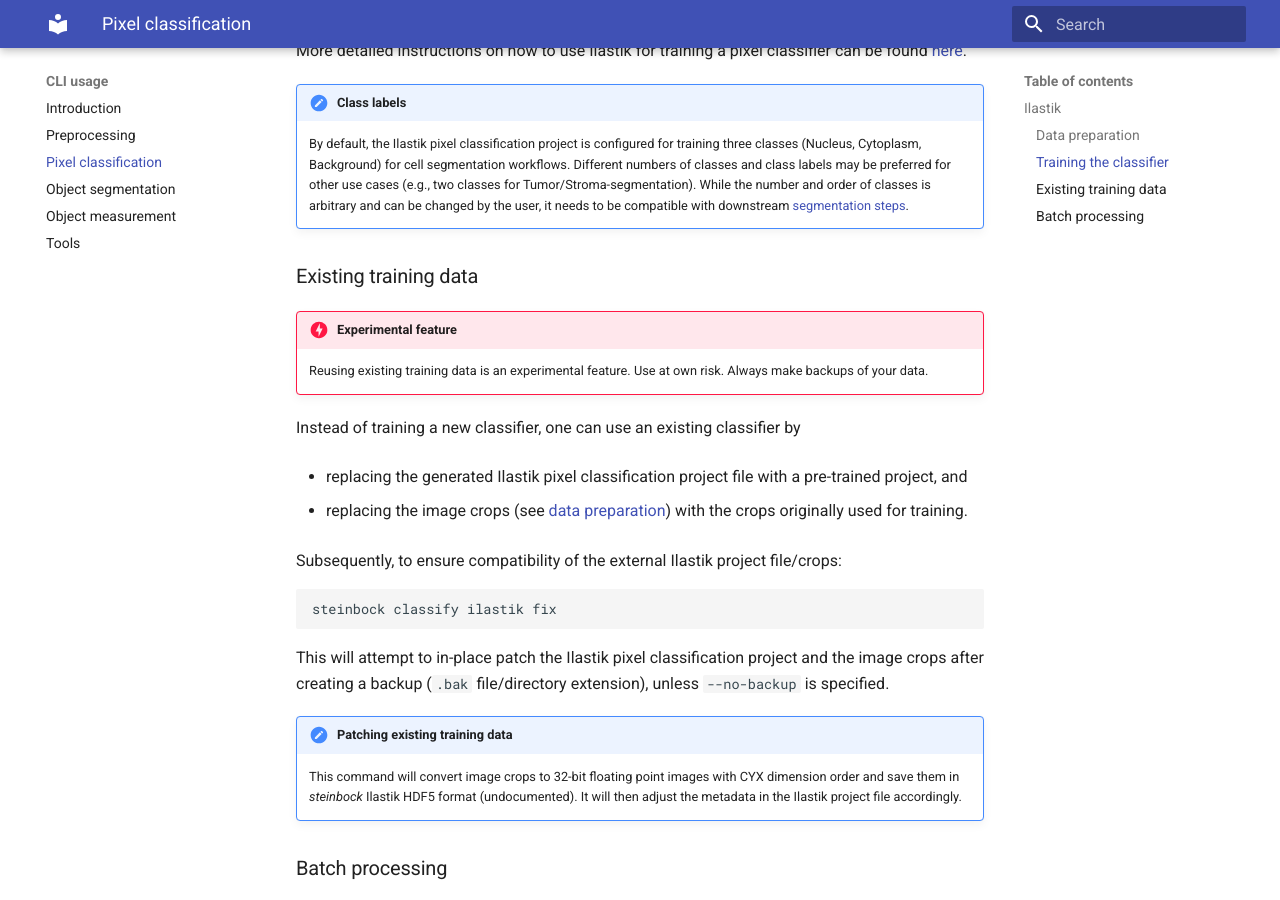
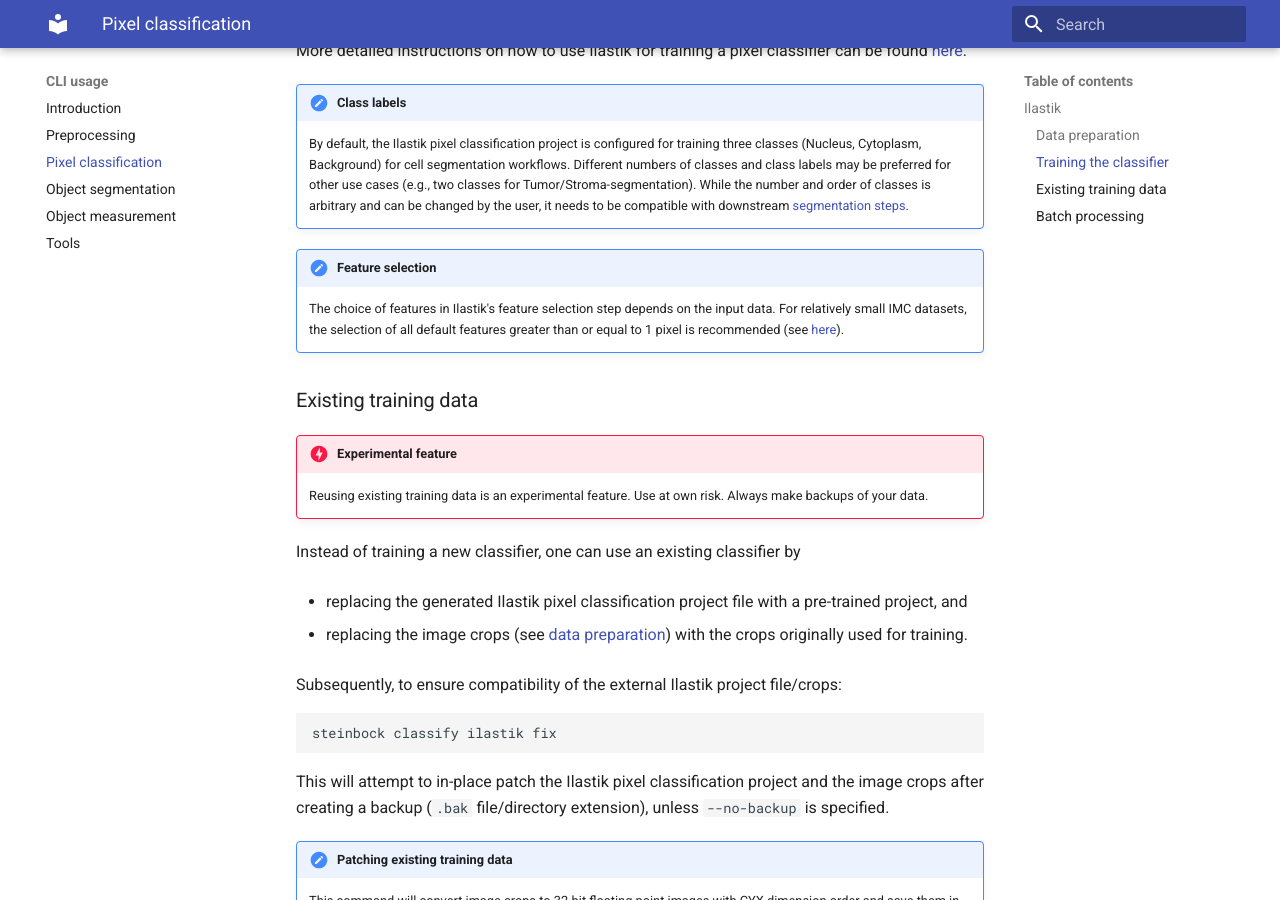
Before and after one commit to BodenmillerGroup/steinbock, an MkDocs documentation site: the page built from docs/cli/classification.md, in a window 1280 px wide and 900 px high, scrolled down 1249 px. Built offline with MkDocs 1.6.1 and Material for MkDocs 9.7.7, drawn with Linux system fonts in a browser that asks for light colours.

Commit message:
Improved docs (closes #9)

```diff
--- a/docs/cli/classification.md
+++ b/docs/cli/classification.md
@@ -38,6 +38,9 @@ More detailed instructions on how to use Ilastik for training a pixel classifier
 !!! note "Class labels"
     By default, the Ilastik pixel classification project is configured for training three classes (Nucleus, Cytoplasm, Background) for cell segmentation workflows. Different numbers of classes and class labels may be preferred for other use cases (e.g., two classes for Tumor/Stroma-segmentation). While the number and order of classes is arbitrary and can be changed by the user, it needs to be compatible with downstream [segmentation steps](segmentation.md).
 
+!!! note "Feature selection"
+    The choice of features in Ilastik's feature selection step depends on the input data. For relatively small IMC datasets, the selection of all default features greater than or equal to 1 pixel is recommended (see [here](https://github.com/BodenmillerGroup/ImcSegmentationPipeline/blob/main/scripts/imc_preprocessing.ipynb)).
+
 ### Existing training data
 
 !!! danger "Experimental feature"
```
